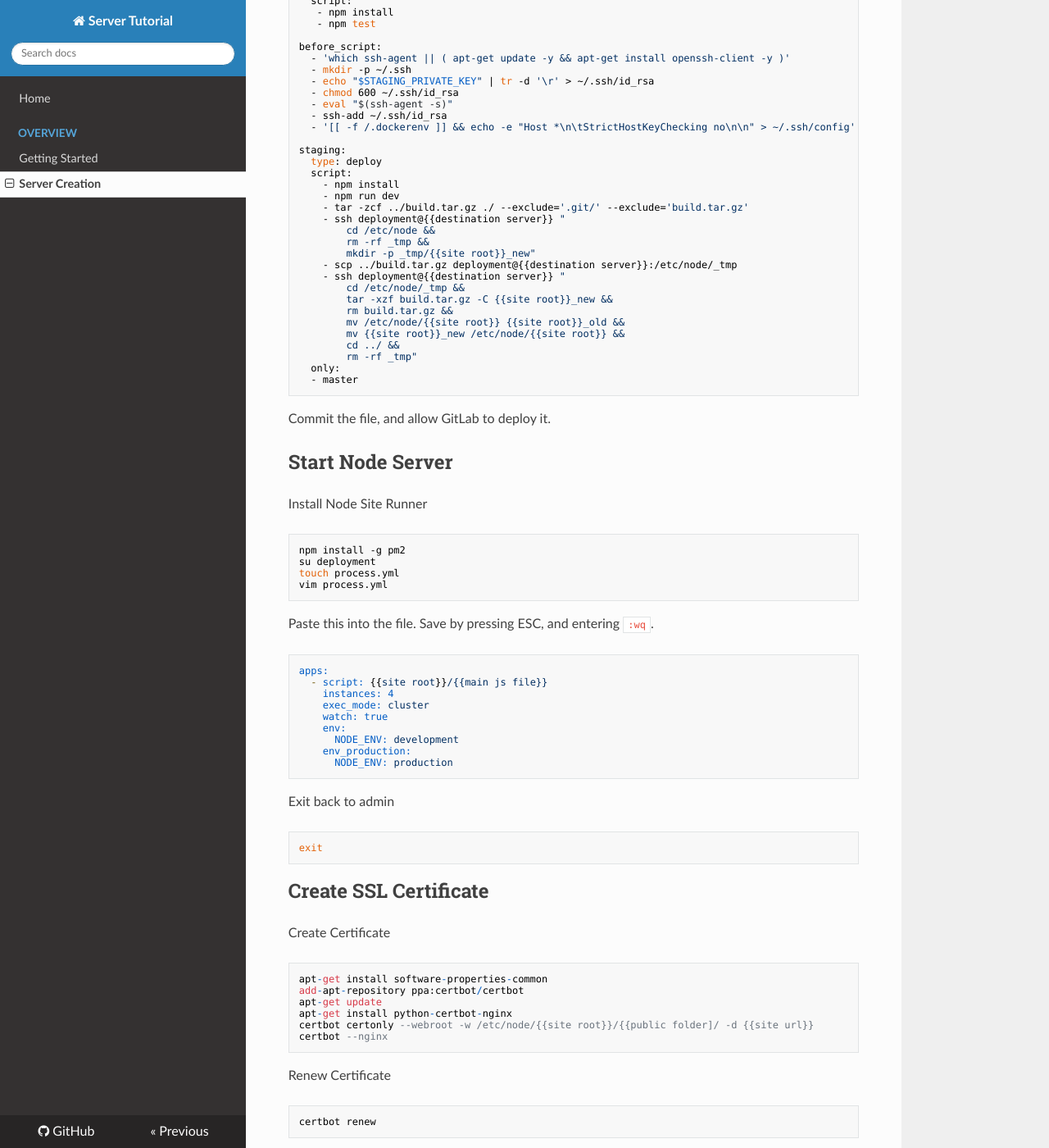
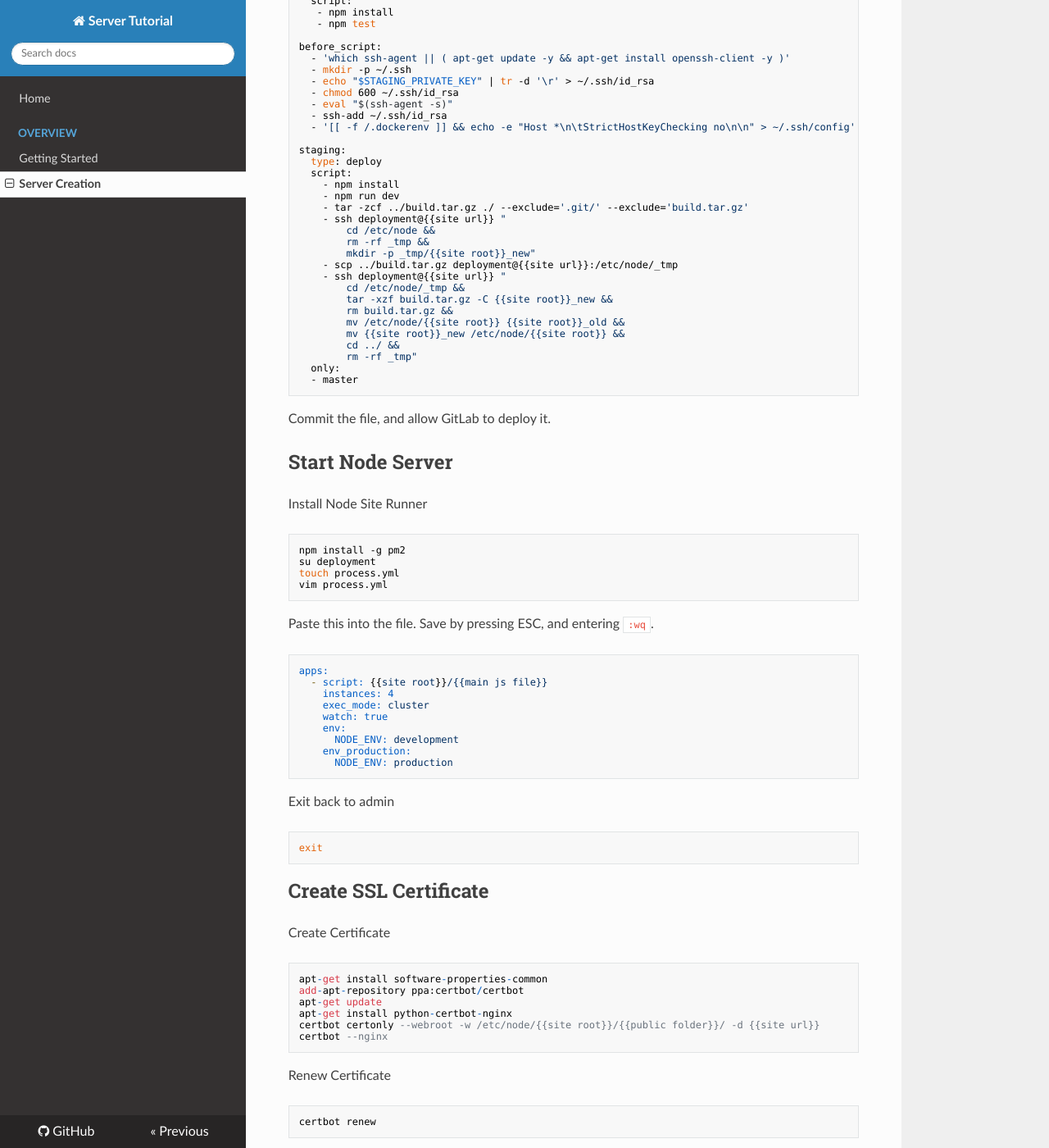
Before and after one commit to sjohnsonaz/server-tutorial, an MkDocs documentation site: the page built from docs/0-Overview/0.1-Server-Creation.md, in a window 1280 px wide and 1400 px high, scrolled down 2886 px. Shown: the whole window at 82% size. Built offline with MkDocs 1.6.1, drawn with Linux system fonts in a browser that asks for light colours; nearby versions of some CDN libraries; old or Windows-style settings are respelled for this version of MkDocs; some of the changed lines change nothing that is shown; some of the changed text lies outside the part shown.

Commit message:
Unified tutorial variable names.

```diff
--- a/docs/0-Overview/0.1-Server-Creation.md
+++ b/docs/0-Overview/0.1-Server-Creation.md
@@ -86,7 +86,7 @@ Create project folder
 Create SSH Keys
 
 	cd /home/deployment
-	ssh-keygen -t rsa -C "{{deployment email address}}" -b 4096
+	ssh-keygen -t rsa -C "deployment@{{site url}}" -b 4096
 
 Store the output of these two commands for use
 
@@ -95,7 +95,7 @@ Store the output of these two commands for use
 
 Install SSH Keys
 
-	ssh-copy-id {{destination server}}
+	ssh-copy-id {{site url}}
 
 Exit back to admin user
 
@@ -142,12 +142,12 @@ staging:
     - npm install
     - npm run dev
     - tar -zcf ../build.tar.gz ./ --exclude='.git/' --exclude='build.tar.gz'
-    - ssh deployment@{{destination server}} "
+    - ssh deployment@{{site url}} "
         cd /etc/node &&
         rm -rf _tmp &&
         mkdir -p _tmp/{{site root}}_new"
-    - scp ../build.tar.gz deployment@{{destination server}}:/etc/node/_tmp
-    - ssh deployment@{{destination server}} "
+    - scp ../build.tar.gz deployment@{{site url}}:/etc/node/_tmp
+    - ssh deployment@{{site url}} "
         cd /etc/node/_tmp &&
         tar -xzf build.tar.gz -C {{site root}}_new &&
         rm build.tar.gz &&
@@ -196,7 +196,7 @@ Create Certificate
 	add-apt-repository ppa:certbot/certbot
 	apt-get update
 	apt-get install python-certbot-nginx
-	certbot certonly --webroot -w /etc/node/{{site root}}/{{public folder]/ -d {{site url}}
+	certbot certonly --webroot -w /etc/node/{{site root}}/{{public folder}}/ -d {{site url}}
 	certbot --nginx
 
 Renew Certificate
```
